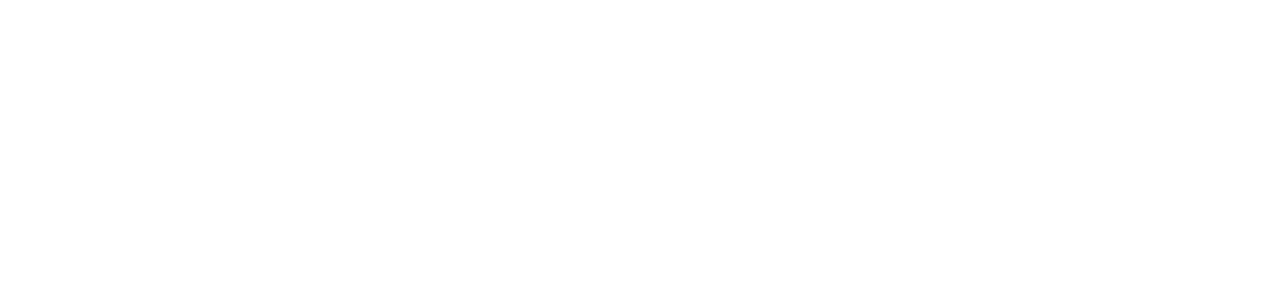
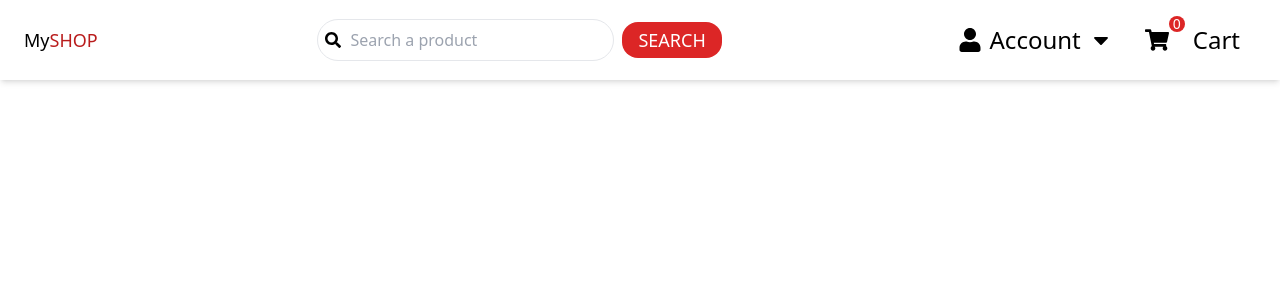
Before and after one commit to harith01/my-shop, a React (Vite) app: page / in a window 1280 px wide. Shown: the top 300 px of the page. Built offline with nearby package versions, Linux system fonts and the light colour scheme.

Commit message:
Created the large screen navbar component

```diff
--- a/src/components/Navbar.jsx
+++ b/src/components/Navbar.jsx
@@ -1,5 +1,6 @@
 import React, { useEffect, useState } from 'react'
 import NavbarMobile from './NavbarMobile';
+import NavbarLargeScreen from './NavbarLargeScreen';
 
 const Navbar = () => {
 const [isMobile, setIsMobile] = useState(false)
@@ -20,7 +21,7 @@
 
 
   return (
-    isMobile && <NavbarMobile />
+    isMobile ? <NavbarMobile /> : <NavbarLargeScreen />
   )
 }
 
--- /dev/null
+++ b/src/components/NavbarLargeScreen.jsx
@@ -0,0 +1,45 @@
+import React from 'react'
+import { FaArrowDown, FaCaretDown, FaSearch, FaShoppingCart, FaUser } from 'react-icons/fa'
+
+const NavbarLargeScreen = () => {
+  return (
+    <nav className='w-screen flex items-center justify-between px-6 py-4 shadow-md'>
+        <div>
+            <p className='text-lg'>My<span className='text-red-700'>SHOP</span></p>
+        </div>
+        <div className=''>
+            <form className=' relative flex items-center justify-between gap-2' onSubmit={(e) => e.preventDefault()}>
+                <label htmlFor="" className='flex items-center'>
+                    <FaSearch className='absolute ml-1 px-1 text-2xl' />
+                    <input
+                                type='text'
+                                placeholder='Search a product'
+                                className='px-8 py-2 rounded-3xl border'
+                    />
+                </label>
+                <button className='uppercase bg-red-600 text-white px-4 py-1 rounded-2xl hover:bg-red-500 text-lg'>Search</button>
+            </form>
+        </div>
+        <div className='flex items-center justify-between'>
+            <div className='flex text-lg items-center'>
+                <button className='flex items-center gap-2 px-4 py-2 hover:bg-gray-50 text-2xl hover:text-red-600'>
+                    <FaUser />
+                    <div>Account</div>
+                    <FaCaretDown />
+                </button>
+            </div>
+            <div className=''>
+                <button className='flex items-center relative gap-6 px-4 py-2  hover:text-red-600 hover:bg-gray-50 text-2xl'>
+                    <div className=''>
+                        <FaShoppingCart />
+                        <span className='absolute text-white top-0 flex items-center justify-center left-10 text-sm bg-red-600 rounded-full w-4 h-4'>0</span>
+                    </div>
+                    <div>Cart</div>
+                </button>
+            </div>
+        </div>
+    </nav>
+  )
+}
+
+export default NavbarLargeScreen
```
